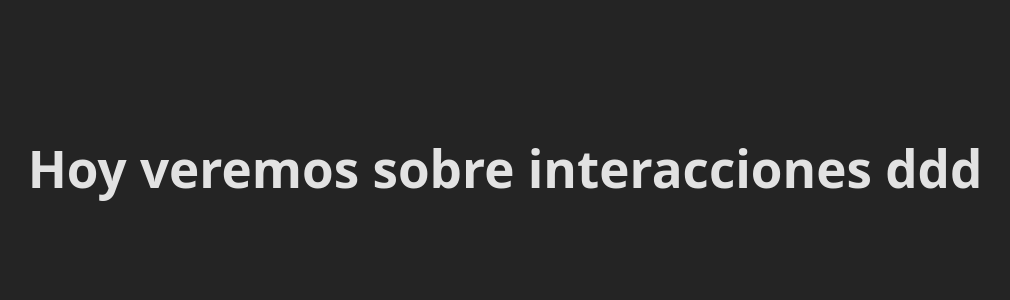
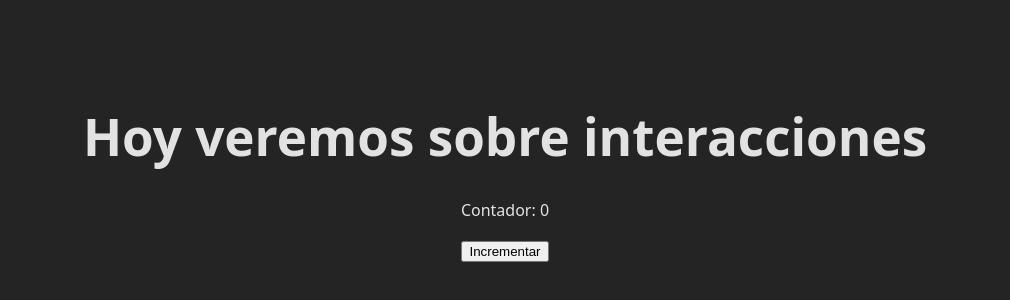
Before and after one commit to ccventes/interactions, a React (Vite) app: page / in a window 1280 px wide. Shown: the part 232-532 px from the top of the page, without its empty margins (135-1145 px from the left). Built offline with nearby package versions, Linux system fonts and the light colour scheme.

Commit message:
primer hook

```diff
--- a/src/App.jsx
+++ b/src/App.jsx
@@ -1,13 +1,19 @@
 
-
+import React, { useState } from 'react';
 import './App.css'
 
 function App() {
+   const [count, setCount] = useState(0);
+   const increment = () => setCount(count + 1);
 
 
   return (
     <>
-     <h1>Hoy veremos sobre interacciones ddd</h1>
+     <h1>Hoy veremos sobre interacciones </h1>
+      <div>
+      <p>Contador: {count}</p>
+      <button onClick={increment}>Incrementar</button>
+    </div>
     </>
   )
 }
```
